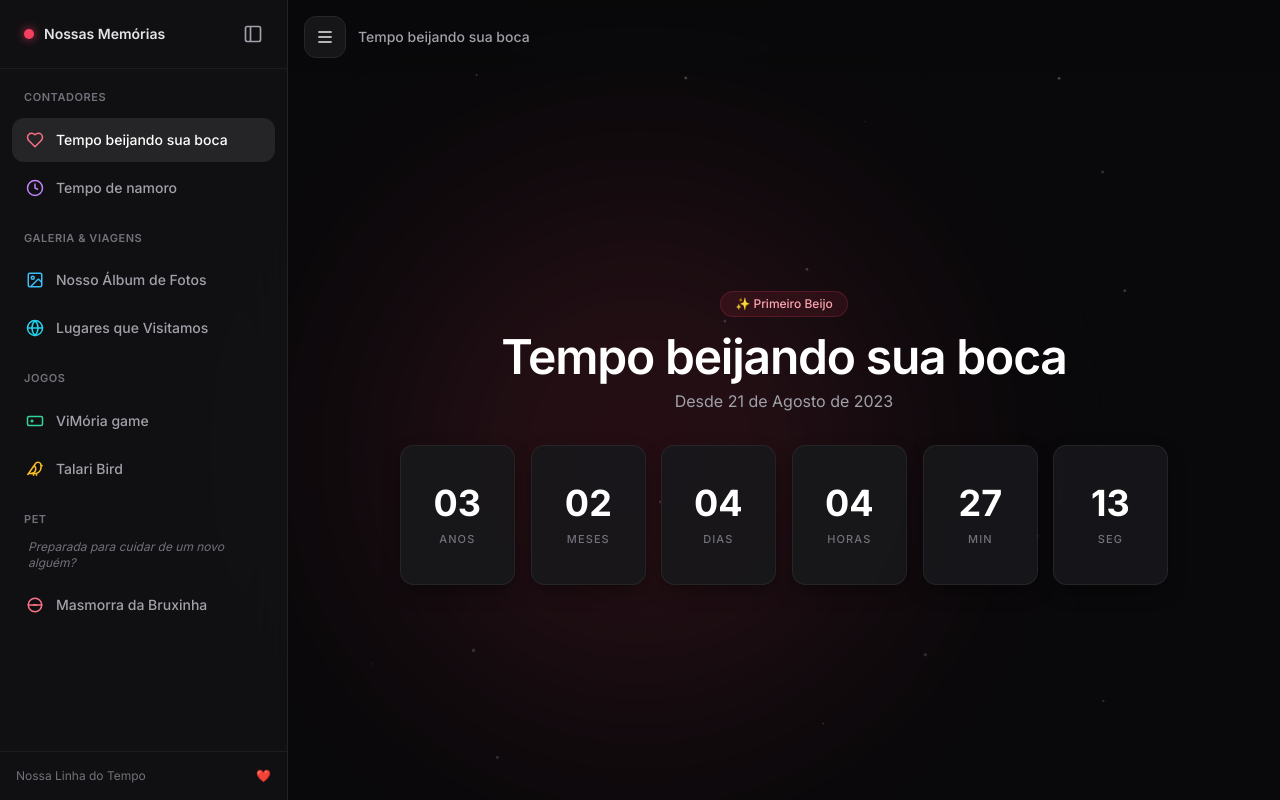
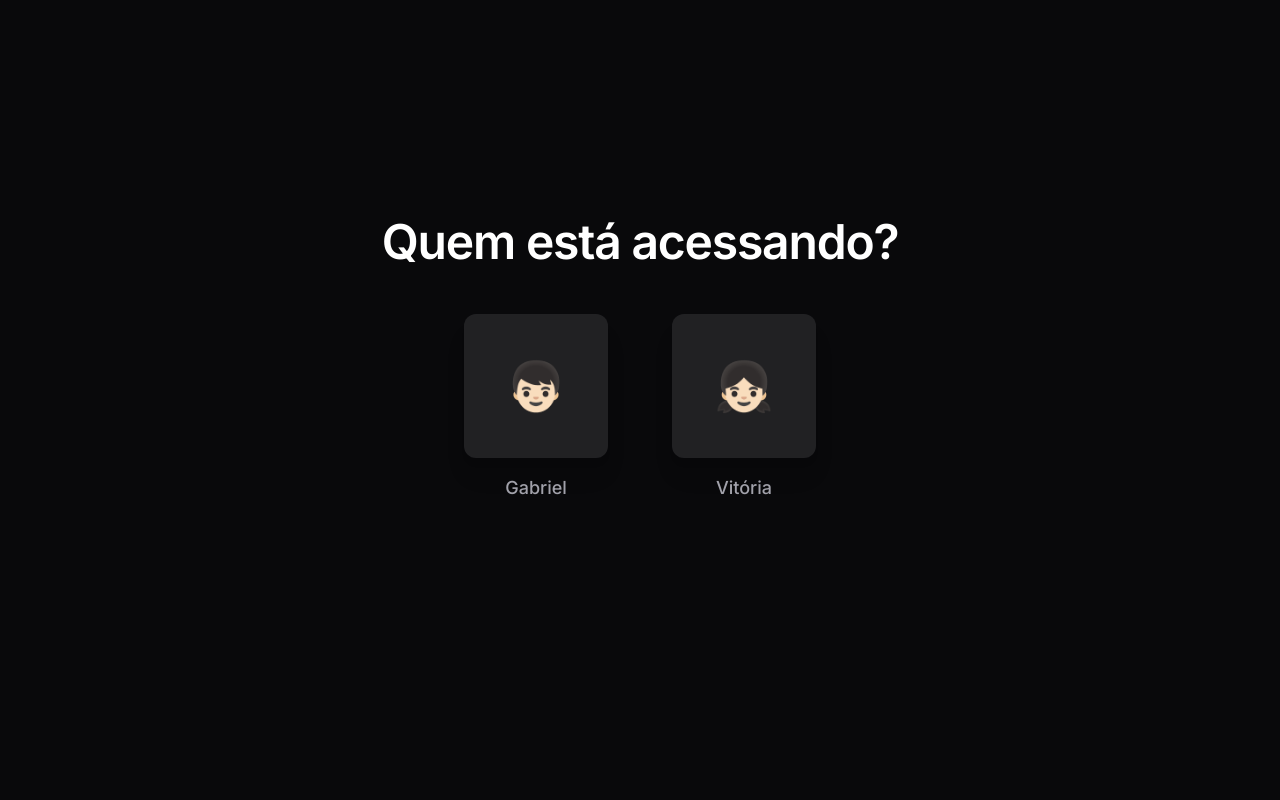
Before and after one commit to munizoka/nosso_tempo, a plain HTML site: page index.html in a window 1280 px wide. Drawn offline with nearby package versions, Linux system fonts and the light colour scheme; grey boxes are pictures that could not be loaded.

Commit message:
Update index.html

```diff
--- a/index.html
+++ b/index.html
@@ -52,9 +52,43 @@
         .map-pin-dot { width: 14px; height: 14px; border-radius: 50%; background: #f43f5e; border: 2.5px solid #fff; box-shadow: 0 0 14px #f43f5e; }
 
         .maplibregl-ctrl-attrib { display: none !important; }
+
+        /* Estilos da Tela de Boas Vindas */
+        .welcome-fade-out { opacity: 0 !important; pointer-events: none; }
     </style>
 </head>
 <body class="flex h-screen overflow-hidden relative">
+
+    <!-- ========================================== -->
+    <!-- TELA DE BOAS-VINDAS (ESTILO NETFLIX) -->
+    <!-- ========================================== -->
+    <div id="welcome-screen" class="fixed inset-0 z-[100] bg-[#09090b] flex flex-col items-center justify-center transition-opacity duration-1000">
+        <h1 class="text-3xl md:text-5xl font-semibold text-white mb-12 tracking-tight text-center px-4">Quem está acessando?</h1>
+
+        <div class="flex gap-8 md:gap-16">
+            <!-- Perfil Gabriel -->
+            <div class="group flex flex-col items-center cursor-pointer" onclick="enterSite('Gabriel')">
+                <div class="w-28 h-28 md:w-36 md:h-36 rounded-xl bg-zinc-800/80 border-2 border-transparent group-hover:border-white transition-all overflow-hidden flex items-center justify-center text-5xl shadow-xl group-hover:scale-105">
+                    <!-- Para colocar uma foto real depois, troque o emoji por: <img src="sua-foto.jpg" class="w-full h-full object-cover"> -->
+                    👦🏻
+                </div>
+                <span class="text-zinc-400 group-hover:text-white mt-4 font-medium transition-colors text-lg">Gabriel</span>
+            </div>
+
+            <!-- Perfil Vitória -->
+            <div class="group flex flex-col items-center cursor-pointer" onclick="enterSite('Vitória')">
+                <div class="w-28 h-28 md:w-36 md:h-36 rounded-xl bg-zinc-800/80 border-2 border-transparent group-hover:border-white transition-all overflow-hidden flex items-center justify-center text-5xl shadow-xl group-hover:scale-105">
+                    <!-- Para colocar uma foto real depois, troque o emoji por: <img src="foto-vitoria.jpg" class="w-full h-full object-cover"> -->
+                    👧🏻
+                </div>
+                <span class="text-zinc-400 group-hover:text-white mt-4 font-medium transition-colors text-lg">Vitória</span>
+            </div>
+        </div>
+
+        <!-- Mensagem dinâmica que aparece ao clicar -->
+        <div id="welcome-msg" class="mt-12 text-rose-400 font-medium text-xl h-8 opacity-0 transition-opacity duration-500"></div>
+    </div>
+
 
     <canvas id="bg-particles" class="fixed inset-0 pointer-events-none z-0 opacity-40"></canvas>
     <div id="ambient-light" class="ambient-glow top-1/4 left-1/2 bg-rose-500"></div>
@@ -86,7 +120,7 @@
 
             <button onclick="switchTab('beijo')" id="btn-beijo" class="tab-btn w-full flex items-center gap-3 px-3.5 py-3 rounded-xl text-left text-sm font-medium transition-all bg-zinc-800/90 text-white shadow-sm">
                 <svg width="18" height="18" viewBox="0 0 24 24" fill="none" stroke="currentColor" stroke-width="2" class="text-rose-400 flex-shrink-0"><path d="M19 14c1.49-1.46 3-3.21 3-5.5A5.5 5.5 0 0 0 16.5 3c-1.76 0-3 .5-4.5 2-1.5-1.5-2.74-2-4.5-2A5.5 5.5 0 0 0 2 8.5c0 2.3 1.5 4.05 3 5.5l7 7Z"/></svg>
-                <span class="truncate">Tempo beijando sua boca</span>
+                <span class="truncate">Tempo juntos no total</span>
             </button>
 
             <button onclick="switchTab('namoro')" id="btn-namoro" class="tab-btn w-full flex items-center gap-3 px-3.5 py-3 rounded-xl text-left text-sm font-medium transition-all text-zinc-400 hover:bg-zinc-800/40 hover:text-zinc-200">
@@ -118,9 +152,7 @@
                 <span class="truncate">Talari Bird</span>
             </button>
 
-            <!-- ============================================== -->
             <!-- NOVA CATEGORIA: PET -->
-            <!-- ============================================== -->
             <div class="pt-3 pb-1"><div class="text-[11px] font-semibold text-zinc-500 uppercase tracking-wider px-3 py-1">Pet</div></div>
 
             <p class="text-xs text-zinc-500 italic px-4 pb-2 mb-1">
@@ -146,7 +178,7 @@
             <button onclick="toggleSidebar()" class="p-2.5 rounded-xl bg-zinc-900/90 border border-zinc-800 hover:bg-zinc-800 text-zinc-300 active:scale-95 transition-all">
                 <svg width="20" height="20" viewBox="0 0 24 24" fill="none" stroke="currentColor" stroke-width="2"><line x1="4" x2="20" y1="12" y2="12"/><line x1="4" x2="20" y1="6" y2="6"/><line x1="4" x2="20" y1="18" y2="18"/></svg>
             </button>
-            <span id="header-title" class="text-sm font-medium text-zinc-400">Tempo beijando sua boca</span>
+            <span id="header-title" class="text-sm font-medium text-zinc-400">Tempo juntos no total</span>
         </header>
 
         <main class="flex-1 flex flex-col items-center justify-center p-4 md:p-6 max-w-4xl mx-auto w-full">
@@ -155,7 +187,7 @@
             <div id="view-beijo" class="tab-view w-full text-center space-y-8">
                 <div class="space-y-2">
                     <button onclick="spawnHearts(event)" class="inline-block px-3.5 py-1 rounded-full bg-rose-500/10 border border-rose-500/20 text-rose-300 text-xs font-medium mb-2 hover:scale-105 transition-all">✨ Primeiro Beijo</button>
-                    <h1 onclick="spawnHearts(event)" class="text-3xl md:text-5xl font-semibold tracking-tight text-white cursor-pointer select-none">Tempo beijando sua boca</h1>
+                    <h1 onclick="spawnHearts(event)" class="text-3xl md:text-5xl font-semibold tracking-tight text-white cursor-pointer select-none">Tempo juntos no total</h1>
                     <p class="text-zinc-400 text-sm md:text-base">Desde 21 de Agosto de 2023</p>
                 </div>
                 <div id="timer-beijo" class="grid grid-cols-2 sm:grid-cols-3 md:grid-cols-6 gap-3 md:gap-4 max-w-3xl mx-auto"></div>
@@ -288,6 +320,29 @@
     </div>
 
     <script>
+        // ==========================================
+        // FUNÇÃO DE ENTRADA (TELA NETFLIX)
+        // ==========================================
+        function enterSite(user) {
+            const msgElement = document.getElementById('welcome-msg');
+            const screenElement = document.getElementById('welcome-screen');
+
+            if (user === 'Vitória') {
+                msgElement.textContent = "Bem-vinda, Princesa ❤️";
+            } else {
+                msgElement.textContent = "E aí, Gabriel! ✌️";
+            }
+
+            msgElement.classList.remove('opacity-0');
+
+            setTimeout(() => {
+                screenElement.classList.add('welcome-fade-out');
+                setTimeout(() => {
+                    screenElement.style.display = 'none';
+                }, 1000);
+            }, 1200);
+        }
+
         const dateBeijo = new Date(2023, 7, 21, 0, 0, 0);
         const dateNamoro = new Date(2024, 4, 7, 0, 0, 0);
         const photosBeijo = ['1.png', '2.jpeg', '3.jpg', '4.jpg', '5.jpg', '6.jpg'];
@@ -687,7 +742,7 @@
             currentTab = tab;
             const views = ['beijo', 'namoro', 'fotos', 'mapa', 'jogo', 'talari'];
             const titles = {
-                beijo: 'Tempo beijando sua boca',
+                beijo: 'Tempo juntos no total',
                 namoro: 'Tempo de namoro',
                 fotos: 'Nosso Álbum de Fotos',
                 mapa: 'Lugares que Visitamos',
```
